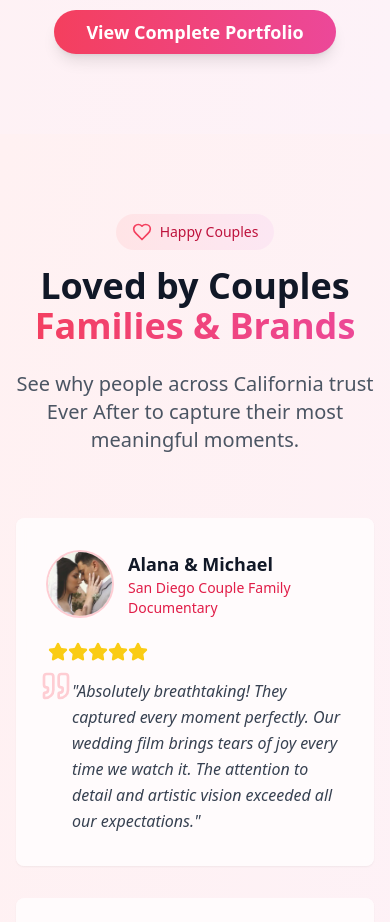
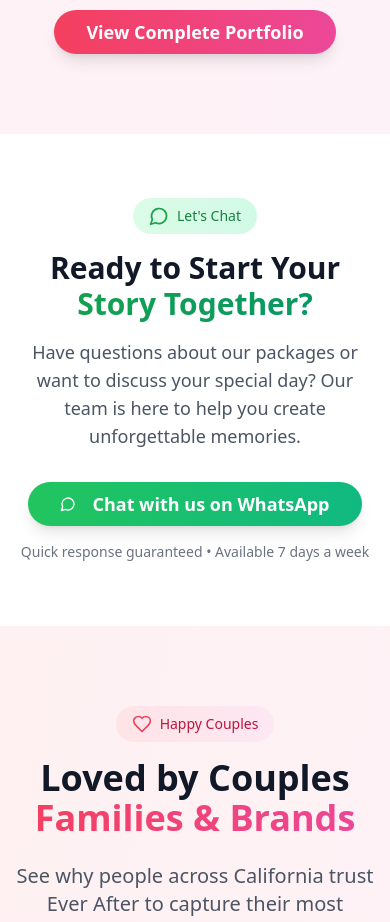
Before and after one commit to alexbullgomes/forever-after-ai-dreams, a React (Vite) app: page / in a window 390 px wide. Shown: the part 6800-7722 px from the top of the page. Built offline with nearby package versions, Linux system fonts and the light colour scheme.

Commit message:
Add WhatsApp section to Home page
Adds a new section to the Home page that encourages users to start a conversation via WhatsApp. The section includes engaging text, a WhatsApp icon, and a button with the provided WhatsApp link. The layout and visual elements match the existing website design.

```diff
--- /dev/null
+++ b/src/components/WhatsAppSection.tsx
@@ -0,0 +1,50 @@
+import { Button } from "@/components/ui/button";
+import { MessageCircle, Heart } from "lucide-react";
+
+const WhatsAppSection = () => {
+  const handleWhatsAppClick = () => {
+    window.open("https://wa.me/14422244820", "_blank");
+  };
+
+  return (
+    <section className="py-16 bg-white">
+      <div className="container mx-auto px-4">
+        <div className="max-w-4xl mx-auto text-center">
+          <div className="flex justify-center mb-4">
+            <div className="flex items-center space-x-2 bg-gradient-to-r from-green-100 to-emerald-100 rounded-full px-4 py-2">
+              <MessageCircle className="w-5 h-5 text-green-600" />
+              <span className="text-green-700 text-sm font-medium">Let's Chat</span>
+            </div>
+          </div>
+
+          <h2 className="text-3xl md:text-4xl font-bold text-gray-900 mb-4">
+            Ready to Start Your
+            <span className="block bg-gradient-to-r from-green-600 to-emerald-600 bg-clip-text text-transparent">
+              Story Together?
+            </span>
+          </h2>
+
+          <p className="text-lg text-gray-600 mb-8 max-w-2xl mx-auto">
+            Have questions about our packages or want to discuss your special day?
+            Our team is here to help you create unforgettable memories.
+          </p>
+
+          <Button
+            onClick={handleWhatsAppClick}
+            size="lg"
+            className="bg-gradient-to-r from-green-500 to-emerald-500 hover:from-green-600 hover:to-emerald-600 text-white px-8 py-4 text-lg font-semibold rounded-full shadow-lg hover:shadow-green-500/25 transition-all duration-300 group"
+          >
+            <MessageCircle className="w-6 h-6 mr-2 group-hover:animate-pulse" />
+            Chat with us on WhatsApp
+          </Button>
+
+          <p className="text-sm text-gray-500 mt-4">
+            Quick response guaranteed • Available 7 days a week
+          </p>
+        </div>
+      </div>
+    </section>
+  );
+};
+
+export default WhatsAppSection;
--- a/src/pages/Index.tsx
+++ b/src/pages/Index.tsx
@@ -2,6 +2,7 @@
 import Hero from "@/components/Hero";
 import Services from "@/components/Services";
 import Portfolio from "@/components/Portfolio";
+import WhatsAppSection from "@/components/WhatsAppSection";
 import Testimonials from "@/components/Testimonials";
 import Contact from "@/components/Contact";
 import AuthModal from "@/components/AuthModal";
@@ -15,6 +16,7 @@ const Index = () => {
       <Hero onBookingClick={() => setIsAuthModalOpen(true)} />
       <Services onBookingClick={() => setIsAuthModalOpen(true)} />
       <Portfolio onBookingClick={() => setIsAuthModalOpen(true)} />
+      <WhatsAppSection />
       <Testimonials />
       <Contact />
       <AuthModal
```
